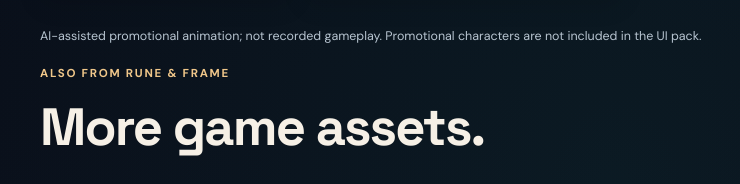
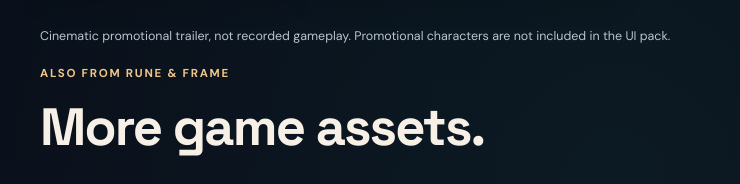
Before and after one commit to s902901126-sudo/rune-and-frame-site, a plain HTML site: page products/sci-fi-biotech-ui.html in a window 1280 px wide. Shown: the part 1555-1739 px from the top of the page, 0-740 px from the left. Drawn offline with Linux system fonts and the light colour scheme.

Commit message:
Align public website copy with product-focused marketing standard: products/sci-fi-biotech-ui.html

```diff
--- a/products/sci-fi-biotech-ui.html
+++ b/products/sci-fi-biotech-ui.html
@@ -71,7 +71,7 @@
 <a class="btn ghost" href="https://youtu.be/tesOslS76bw" target="_blank" rel="noopener noreferrer">Watch LABGRID-100 trailer ↗</a>
 <a class="btn ghost" href="https://youtu.be/TDL-W3ECDE8" target="_blank" rel="noopener noreferrer">Watch the RUNE &amp; FRAME brand film ↗</a>
 </div>
-<p class="availability">AI-assisted promotional animation; not recorded gameplay. Promotional characters are not included in the UI pack.</p>
+<p class="availability">Cinematic promotional trailer, not recorded gameplay. Promotional characters are not included in the UI pack.</p>
 <div class="section-heading"><span class="eyebrow">ALSO FROM RUNE &amp; FRAME</span><h2>More game assets.</h2></div>
 <div class="related-grid">
 <a href="dark-fantasy-ui.html" class="related-item"><span class="eyebrow">FANTASY UI / GODOT 4</span><strong>Dark Fantasy RPG UI Kit</strong><span>Explore →</span></a>
```
